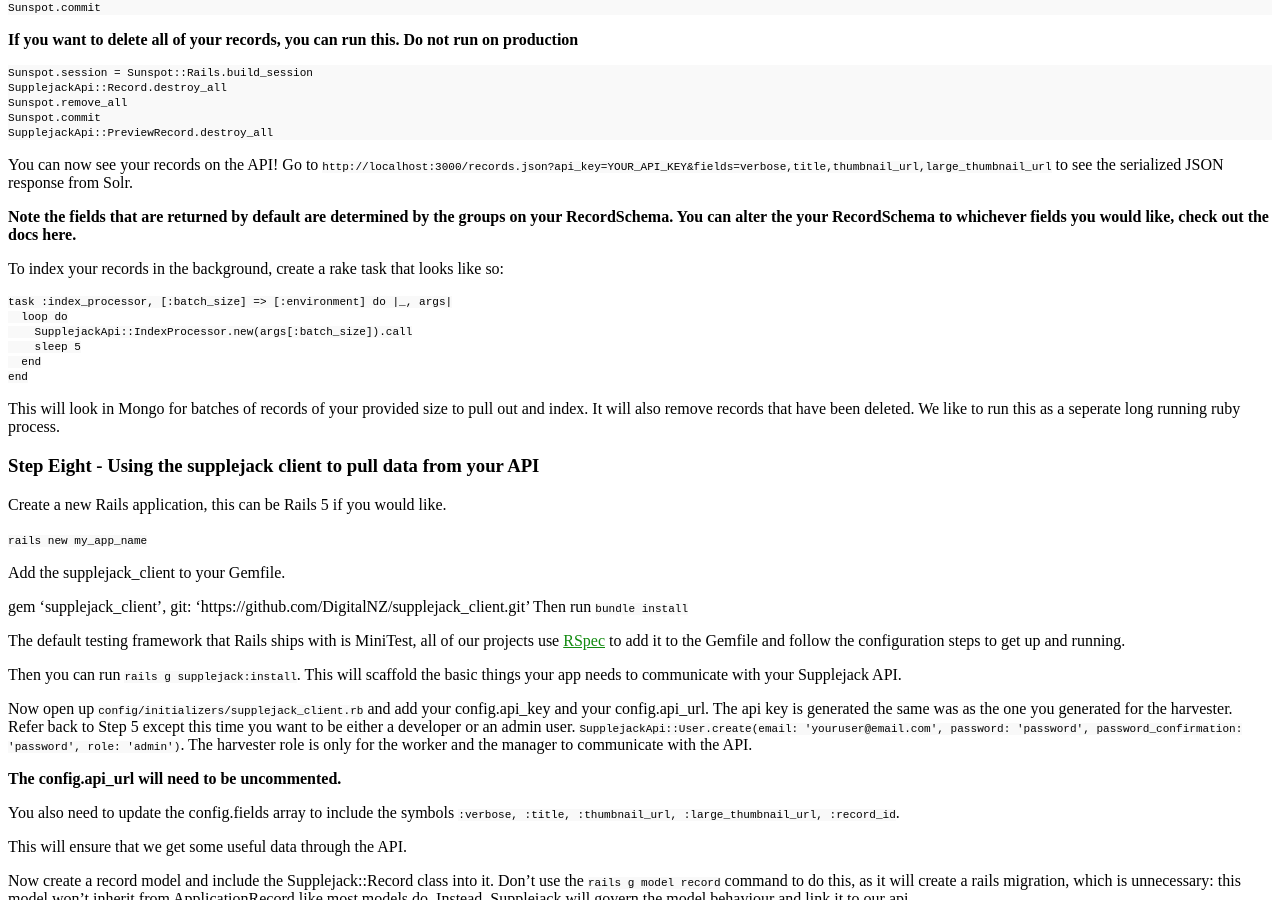
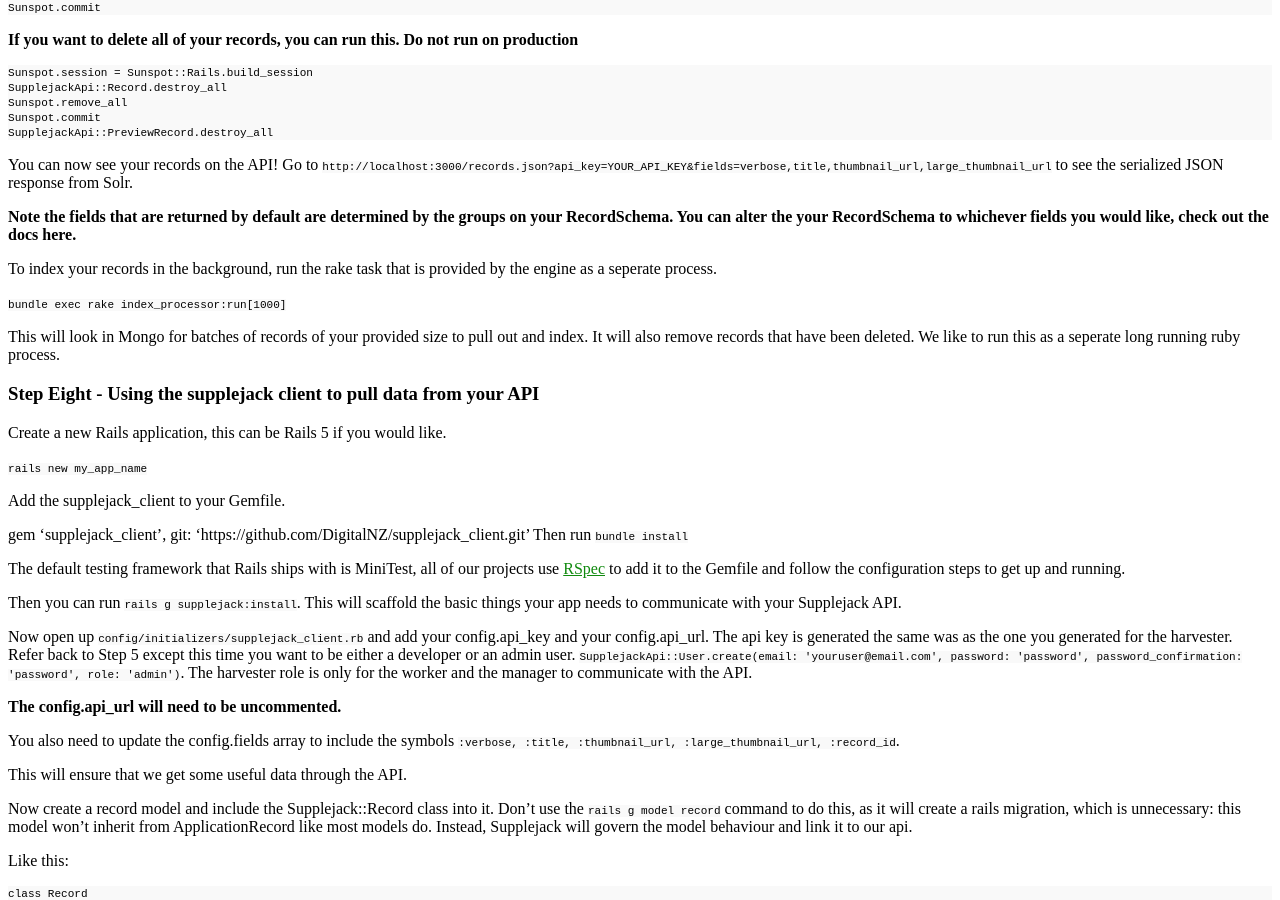
Before and after one commit to DigitalNZ/supplejack, a Jekyll site: the page built from _posts/2017-12-04-installation-walk-through-by-example.md, in a window 1280 px wide and 900 px high, scrolled down 7177 px. Built offline with Jekyll 4.4.1, drawn with Linux system fonts in a browser that asks for light colours; Markdown is read by kramdown in place of the engine named in the settings; a style sheet for code colours, icons or effects is not loaded.

Commit message:
Update docs to cover the index processor

````diff
--- a/_posts/2017-12-04-installation-walk-through-by-example.md
+++ b/_posts/2017-12-04-installation-walk-through-by-example.md
@@ -389,16 +389,9 @@
 
 **Note the fields that are returned by default are determined by the groups on your RecordSchema. You can alter the your RecordSchema to whichever fields you would like, check out the docs here.**
 
-To index your records in the background, create a rake task that looks like so:
+To index your records in the background, run the rake task that is provided by the engine as a seperate process.
 
-```
-task :index_processor, [:batch_size] => [:environment] do |_, args|
-  loop do
-    SupplejackApi::IndexProcessor.new(args[:batch_size]).call
-    sleep 5
-  end
-end
-```
+`bundle exec rake index_processor:run[1000]`
 
 This will look in Mongo for batches of records of your provided size to pull out and index. It will also remove records that have been deleted. We like to run this as a seperate long running ruby process.
 
````
Also changed, not shown: _posts/2014-05-01-supplejack-api.md (+2 -9 lines).
